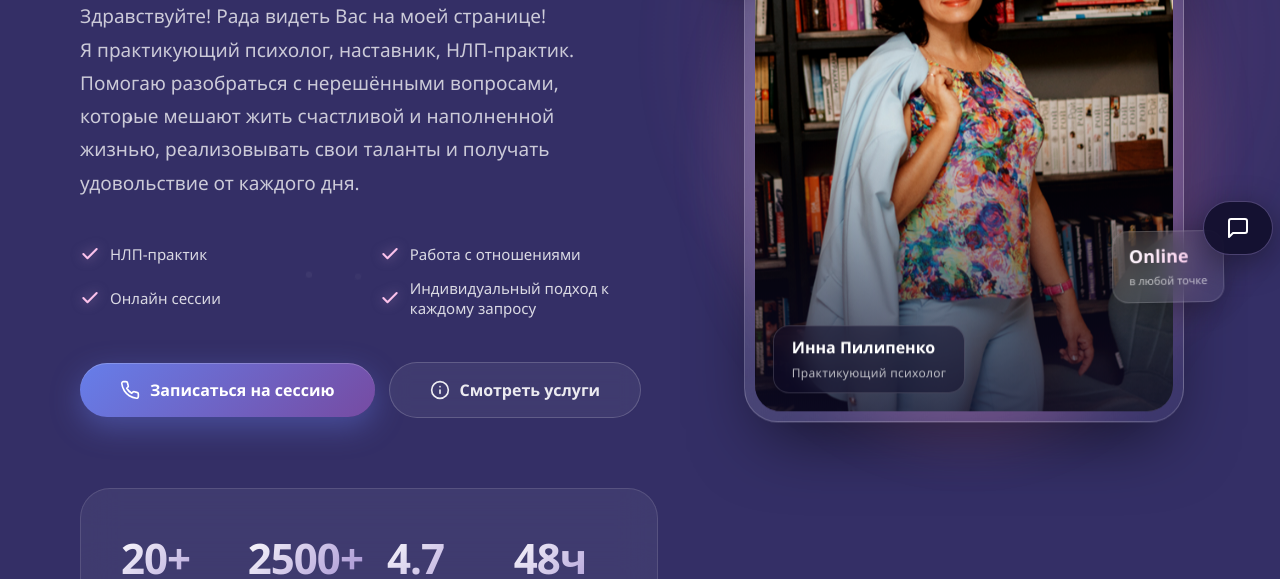
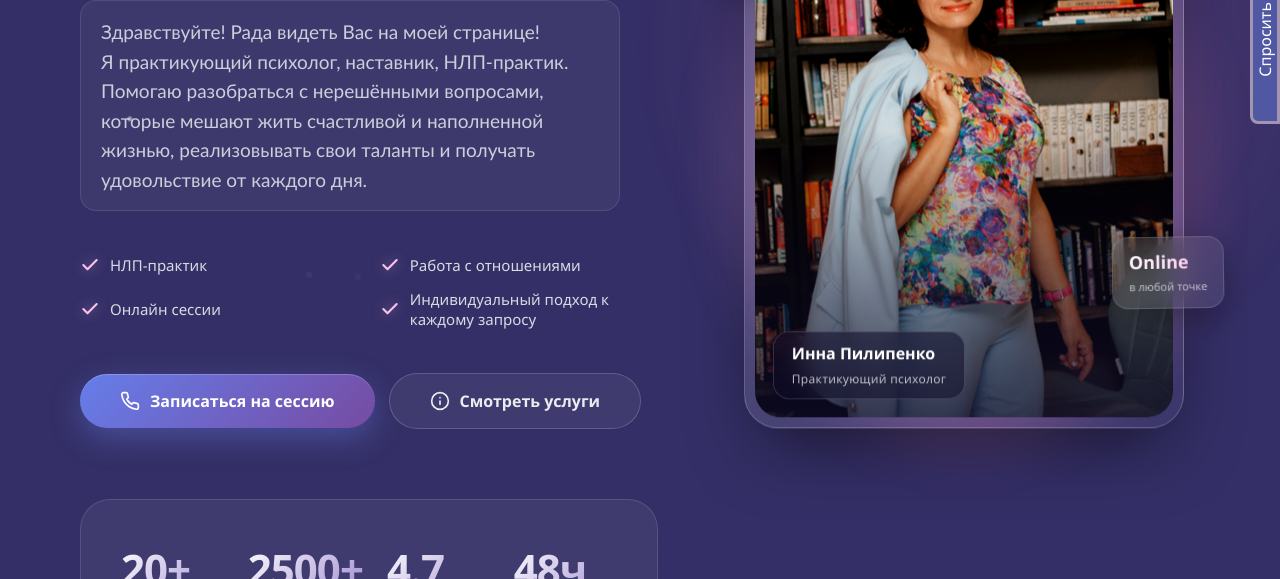
Before and after one commit to ProgHubMain/Psychologist.github.io, a website: page index.html in a window 1280 px wide. Shown: the part 521-1100 px from the top of the page. Drawn offline with Linux system fonts and the light colour scheme.

Commit message:
Edit chat and text

```diff
--- a/chat.css
+++ b/chat.css
@@ -1,31 +1,33 @@
 /* ===== Кнопка чата ===== */
 #chat-toggle {
 	position: fixed;
-	bottom: 24px;
-	right: 7px;
+	width: 30px;
+	height: 170px;
+	right: 0;
+	top: 70%;
+	border: 3px solid #a494b1;
+	transform: translateY(-50%);
+	background: #5058a4;
+	color: #fff;
+	padding: 16px 8px;
+	border-radius: 8px 0 0 8px;
+	cursor: pointer;
+	z-index: 1001;
+	user-select: none;
+	transition: right .3s;
+
 	display: flex;
 	align-items: center;
-	gap: 10px;
-	padding: 14px 22px;
-	background: rgba(15, 12, 41, 0.85);
-	backdrop-filter: blur(20px);
-	-webkit-backdrop-filter: blur(20px);
-	border: 1px solid rgba(161, 140, 209, 0.4);
-	border-radius: 50px;
-	color: #fff;
-	font-family: 'Segoe UI', Tahoma, Geneva, Verdana, sans-serif;
-	font-size: 15px;
-	font-weight: 600;
-	cursor: pointer;
-	z-index: 99999;
-	box-shadow: 0 8px 32px rgba(0, 0, 0, 0.4);
-	transition: all 0.3s ease;
-	user-select: none;
+	justify-content: center;
+}
+
+#chat-toggle span {
+	writing-mode: vertical-rl;
+	transform: rotate(180deg);
 }
 
 #chat-toggle:hover {
-	transform: scale(1.1);
-	box-shadow: 0 4px 15px rgba(222, 136, 198, 0.7);
+	width: 50px;
 }
 
 /* ===== Окно чата ===== */
--- a/index.html
+++ b/index.html
@@ -363,9 +363,7 @@
 	<!-- ЧАТ общий (начало) -->
 	<!-- Кнопка чата 💬 -->
 	<div id="chat-toggle">
-		<svg width="24" height="24" viewBox="0 0 24 24" fill="none" stroke="currentColor" stroke-width="2" stroke-linecap="round" stroke-linejoin="round">
-		<path d="M21 15a2 2 0 0 1-2 2H7l-4 4V5a2 2 0 0 1 2-2h14a2 2 0 0 1 2 2z"></path></svg>
-		<!-- <span>Спросить</span> -->
+		<span>Спросить</span>
 	</div>
 
 	<!-- Окно чата -->
--- a/main.css
+++ b/main.css
@@ -318,11 +318,20 @@ section {
 }
 
 .hero-desc {
+	font-family:'Gill Sans', 'Gill Sans MT', Calibri, 'Trebuchet MS', sans-serif; /* !!! */
 	font-size: clamp(14px, 2.3vw, 19px);
-	line-height: 1.75;
+	line-height: 1.55; /* line-height: 1.75; */
 	color: rgba(255, 255, 255, 0.75);
 	margin-bottom: clamp(28px, 5vw, 44px);
 	max-width: 540px;
+
+	background: rgba(255, 255, 255, 0.05);
+	border: 1px solid rgba(255, 255, 255, 0.1);
+	border-radius: 16px;
+	display: flex;
+	align-items: center;
+	gap: 14px;
+	padding: 16px 20px;
 }
 
 .hero-list {
```
